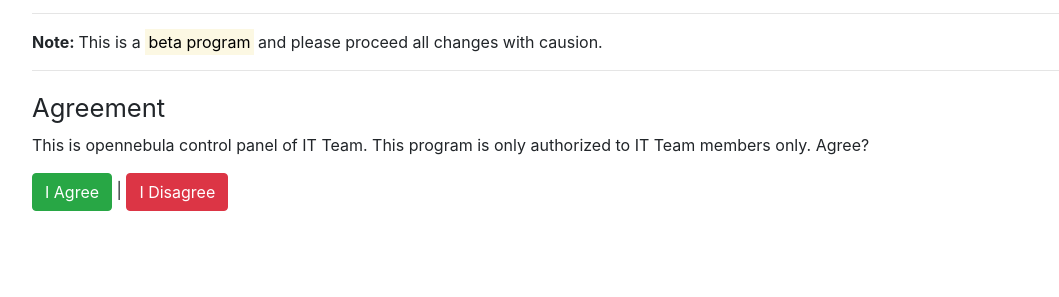
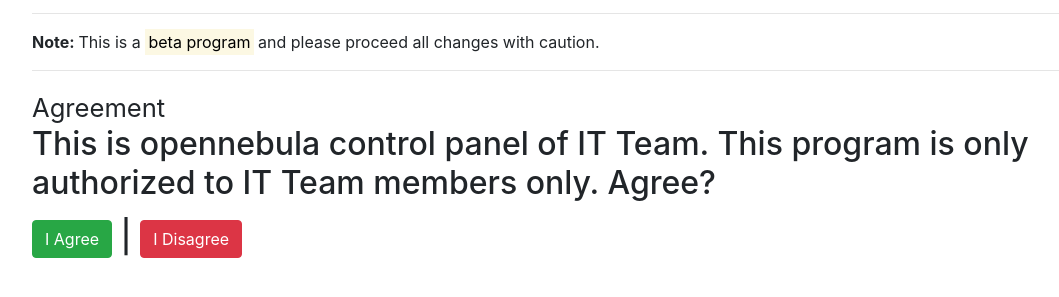
Before and after one commit to prewall/nebulapanel, a plain HTML site: page index.html in a window 1280 px wide. Shown: the part 51-348 px from the top of the page, without its empty margins (53-1112 px from the left). Drawn offline with Linux system fonts and the light colour scheme.

Commit message:
Initial Commit

```diff
--- a/index.html
+++ b/index.html
@@ -22,14 +22,14 @@
 
 
   <blockquote class="blockquote-reverse">
-	<p> <b>Note: </b>This is a <mark>beta program</mark> and please proceed all changes with causion.</p>
+	<p> <b>Note: </b>This is a <mark>beta program</mark> and please proceed all changes with caution.</p>
   </blockquote>
 
 <hr>
 
-  <h2 class"page-header"> <small> Agreement </small> </h2>
+    <h2 class"page-header"> <small> Agreement </small> </h>
 
-	<blockquote class="blockquote-reverse">
+    <blockquote class="blockquote-reverse">
 <p> This is opennebula control panel of IT Team. This program is only authorized to IT Team members only. Agree? </p>
 </blockquote>
 <a href="home/index.html" class="btn btn-success" role="button">I Agree</a> | <a href="https://otg.ae" class="btn btn-danger" role="button">I Disagree</a>
```
